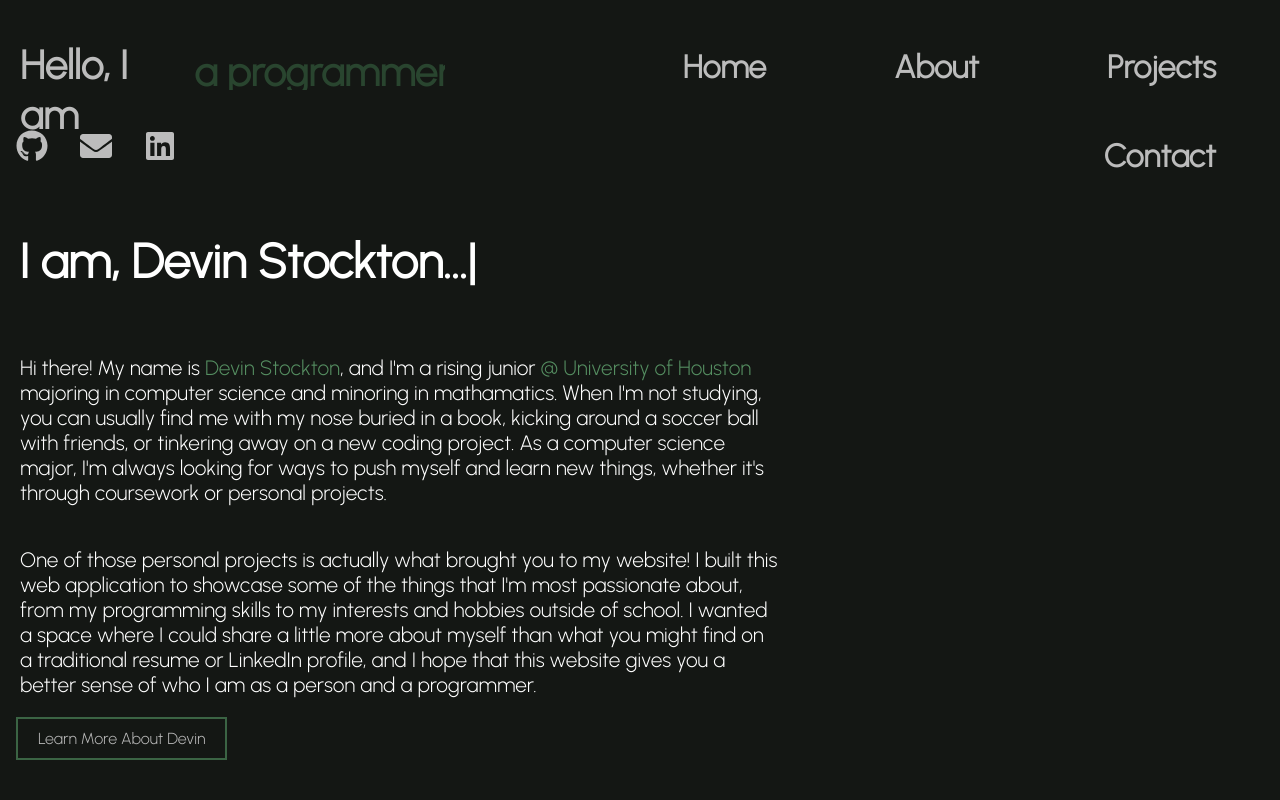
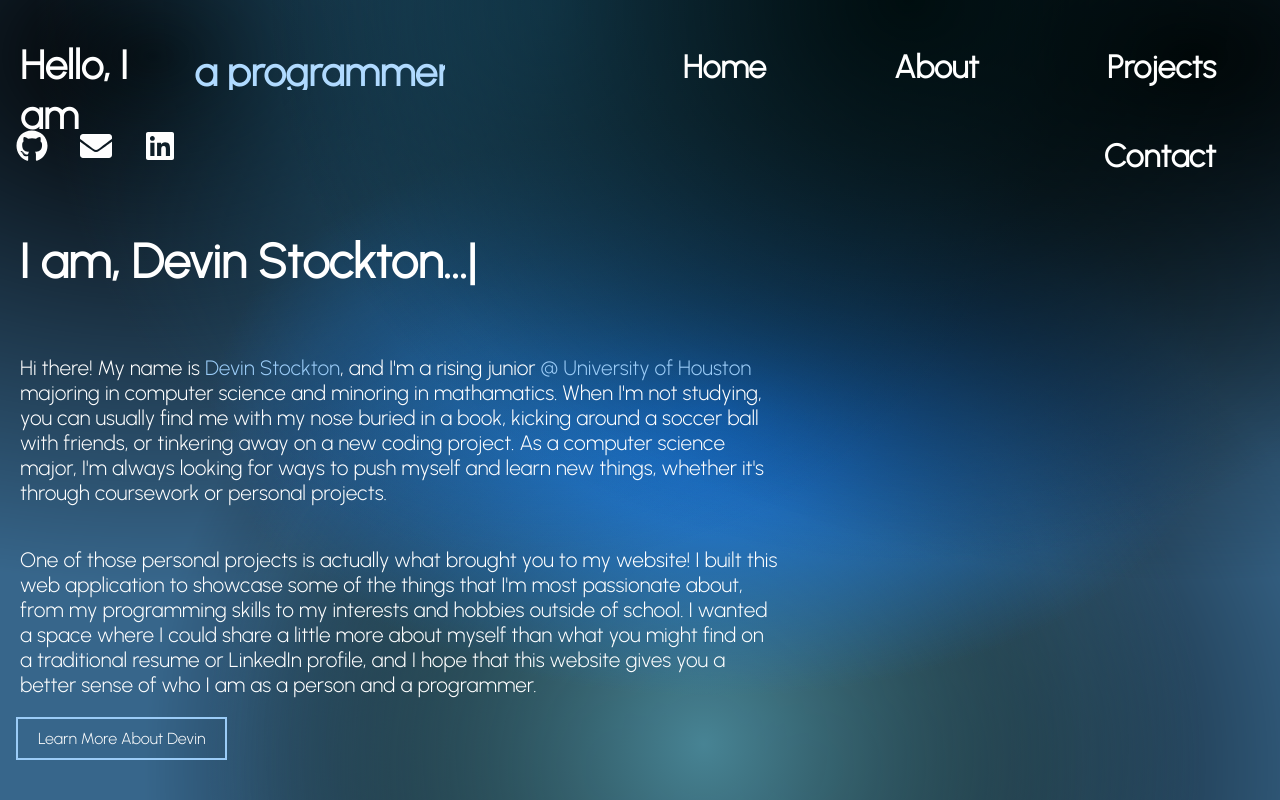
Before and after one commit to theDevin8/portfolio, a React (Create React App) app: page / in a window 1280 px wide. Shown: the top 800 px of the page. Built offline with nearby package versions, Linux system fonts and the light colour scheme.

Commit message:
updated code

```diff
--- a/src/App.css
+++ b/src/App.css
@@ -1,7 +1,16 @@
 @import url('https://fonts.googleapis.com/css2?family=Urbanist:wght@300&display=swap');
 
 body{
-  background: #141714;
+  background-color: hsla(206, 43%, 38%, 1);
+    background-image:
+      radial-gradient(at 71% 0%, hsla(187, 100%, 3%, 1) 0px, transparent 50%),
+      radial-gradient(at 43% 0%, hsla(201, 58%, 27%, 1) 0px, transparent 50%),
+      radial-gradient(at 93% 7%, hsla(47, 0%, 0%, 1) 0px, transparent 50%),
+      radial-gradient(at 56% 51%, hsla(212, 100%, 55%, 1) 0px, transparent 50%),
+      radial-gradient(at 55% 93%, hsla(193, 35%, 43%, 1) 0px, transparent 50%),
+      radial-gradient(at 48% 96%, hsla(9, 0%, 0%, 1) 0px, transparent 50%),
+      radial-gradient(at 63% 96%, hsla(91, 0%, 0%, 1) 0px, transparent 50%),
+      radial-gradient(at 12% 7%, hsla(201, 0%, 0%, 1) 0px, transparent 50%);
   height: 100%;
   margin: 0;
   background-repeat: no-repeat;
--- a/src/componets/layout.css
+++ b/src/componets/layout.css
@@ -5,7 +5,16 @@
     top: 0%;
     width: 100%;
     height: 100vh;
-    background-color: #141714;
+    background-color: hsla(206, 43%, 38%, 1);
+    background-image:
+      radial-gradient(at 71% 0%, hsla(187, 100%, 3%, 1) 0px, transparent 50%),
+      radial-gradient(at 43% 0%, hsla(201, 58%, 27%, 1) 0px, transparent 50%),
+      radial-gradient(at 93% 7%, hsla(47, 0%, 0%, 1) 0px, transparent 50%),
+      radial-gradient(at 56% 51%, hsla(212, 100%, 55%, 1) 0px, transparent 50%),
+      radial-gradient(at 55% 93%, hsla(193, 35%, 43%, 1) 0px, transparent 50%),
+      radial-gradient(at 48% 96%, hsla(9, 0%, 0%, 1) 0px, transparent 50%),
+      radial-gradient(at 63% 96%, hsla(91, 0%, 0%, 1) 0px, transparent 50%),
+      radial-gradient(at 12% 7%, hsla(201, 0%, 0%, 1) 0px, transparent 50%);
     transition: 1s;
 }
 
@@ -14,7 +23,7 @@
     top: 40%;
     left: 50%;
     transform: translate(-50%, -50%);
-    color: #D9DCD6;
+    color: #ffffff;
 }
 
 .logo {
--- a/src/componets/navbar/navbar.css
+++ b/src/componets/navbar/navbar.css
@@ -19,7 +19,7 @@
 .nav-item {
   padding: 0 1em;
   font-size: 2em;
-  color: #bcbcbc;
+  color: #ffffff;
   margin: .1em 1em;
   margin-top: 1.5em;
 }
@@ -30,7 +30,7 @@
 }
 
 .nav-item:hover {
-  color: #29452f;
+  color: #9bccf7;
 }
 
 .nav-tabs a::after {
@@ -41,7 +41,7 @@
   left: 0;
   right: 0;
   height: 3px;
-  background-color: #29452f;
+  background-color: #B0DAFF;
   visibility: hidden;
   transform: scaleX(0);
   transition: all 0.3s ease-in-out 0s;
@@ -53,21 +53,21 @@
 }
 
 .icons {
-  color: #bcbcbc;
+  color: #fefefe;
   height: 2em;
   width: 2em;
   padding: 0 1em;
 }
 
 .icons:hover {
-  color: #29452f;
+  color: #9bccf7;
 }
 
 /*Iam message style */
 .Iam {
   font: 40px/50px Urbanist, sans-serif;
   font-weight: bold;
-  color: #bcbcbc;
+  color: #ffffff;
   display: flex;
   align-items: center;
   margin-left: .5em;
@@ -87,7 +87,7 @@
 }
 .Iam .innerIam {
   display: inline-block;
-  color: #29452f;
+  color: #b0daff;
   position: relative;
   white-space: nowrap;
   top: 0;
--- a/src/pages/Webpage/webpage.css
+++ b/src/pages/Webpage/webpage.css
@@ -30,7 +30,7 @@
 }
 
 .special-words {
-  color: #558e61;
+  color: #9bccf7;
   font-weight: bolder;
 }
 
@@ -42,8 +42,8 @@
 
 .email-button {
   display: inline-block;
-  border: 2px solid #3b6444;
-  color: #bcbcbc;
+  border: 2px solid #9bccf7;
+  color: #ffffff;
   text-decoration: none;
   background-color: transparent;
   padding: 10px 20px;
@@ -52,8 +52,8 @@
 }
 
 .email-button:hover {
-  background-color: #569363;
-  color: #fff;
+  background-color: #9bccf7;
+  color: #000000;
 }
 
 
--- a/src/pages/aboutme/aboutme.css
+++ b/src/pages/aboutme/aboutme.css
@@ -173,7 +173,7 @@
 }
 
 .job-info:hover {
-  background-color: #29452f;
+  background-color: #3976ab;
 }
 
 .job-title {
@@ -205,19 +205,19 @@
 }
 
 .list-icons {
-  color: #bcbcbc;
+  color: #ffffff;
   height: 2.3em;
   width: 2.3em;
   padding-right: .5em;
 }
 
 .list-item {
-  color: #bcbcbc;
+  color: #ffffff;
   font-size: 2em;
 }
 
 .list-icons:hover {
-  color: #29452f;
+  color: #9bccf7;
 }
 
 /*moblie style */
--- a/src/pages/learn/learn.css
+++ b/src/pages/learn/learn.css
@@ -1,11 +1,11 @@
 .coming-soon {
-    color: #bcbcbc;
+    color: #ffffff;
     text-align: center;
     font-size: 15em;
 }
 
 .learnMore-p {
-    color: #bcbcbc;
+    color: #ffffff;
     text-align: center;
     width: 20em;
     margin: 0 auto;
```
